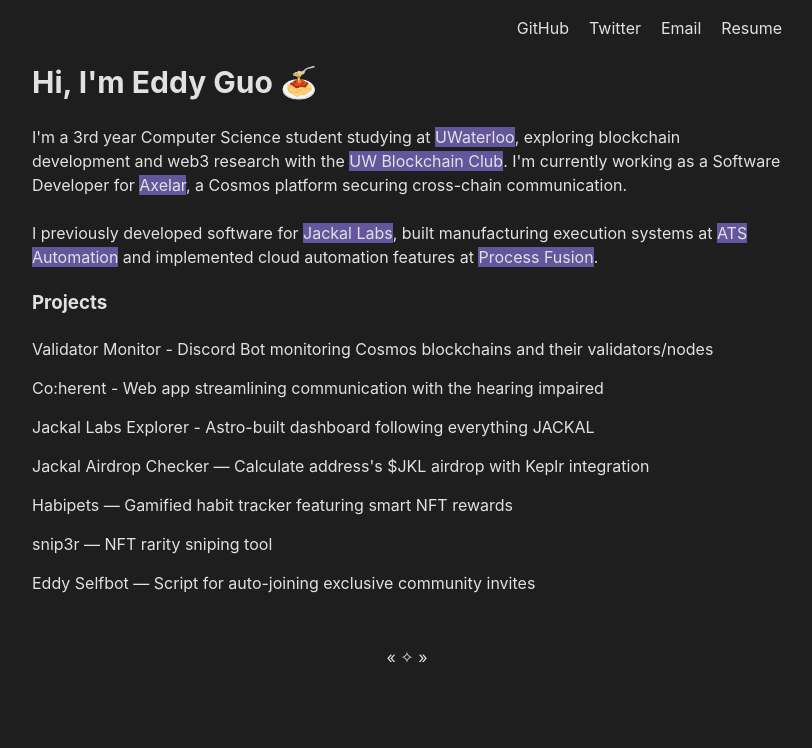
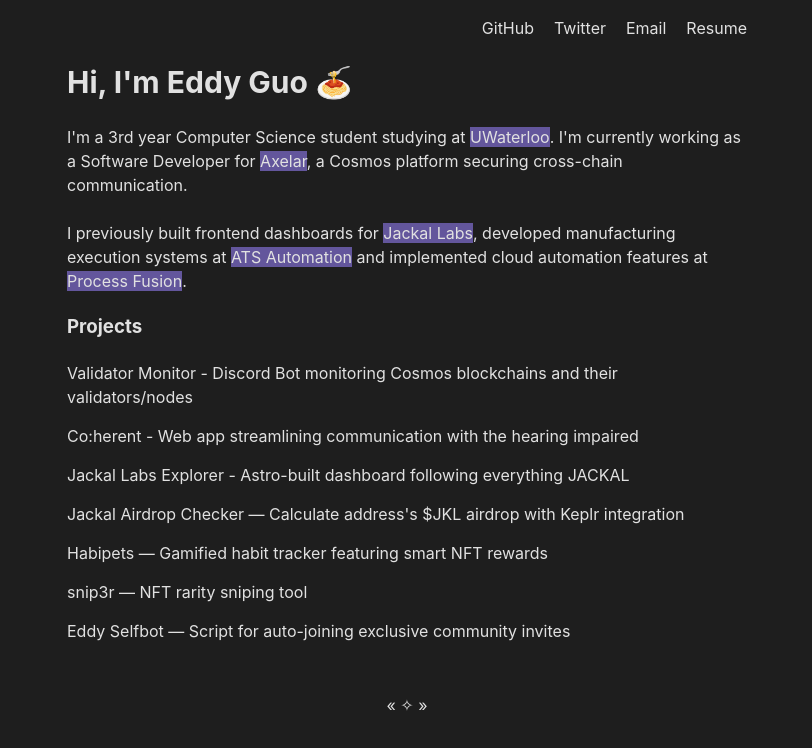
Before and after one commit to eddy-guo/eddyguo-website, a Next.js app: page / in a window 1280 px wide. Shown: the top 748 px of the page, without its empty margins (243-1055 px from the left). Built offline with nearby package versions, Linux system fonts and the light colour scheme.

Commit message:
resume update, sizing+content update

```diff
--- a/pages/index.js
+++ b/pages/index.js
@@ -27,7 +27,8 @@
           <a
             href="/Eddy_Guo_Resume.pdf"
             target="_blank"
-            rel="noopener noreferrer">
+            rel="noopener noreferrer"
+          >
             Resume
           </a>
         </li>
@@ -42,21 +43,17 @@
             <Link href="https://uwaterloo.ca/">
               <a target="_blank">UWaterloo</a>
             </Link>
-            , exploring blockchain development and web3 research with the{" "}
-            <Link href="https://twitter.com/uw_blockchain">
-              <a target="_blank">UW Blockchain Club</a>
-            </Link>
             . I'm currently working as a Software Developer for{" "}
             <Link href="https://axelar.network/">
               <a target="_blank">Axelar</a>
             </Link>
             , a Cosmos platform securing cross-chain communication.
             <br />
-            <br /> I previously developed software for{" "}
+            <br /> I previously built frontend dashboards for{" "}
             <Link href="https://jackalprotocol.com/">
               <a target="_blank">Jackal Labs</a>
             </Link>
-            , built manufacturing execution systems at{" "}
+            , developed manufacturing execution systems at{" "}
             <Link href="https://atsautomation.com/">
               <a target="_blank">ATS Automation</a>
             </Link>{" "}
--- a/styles/global.css
+++ b/styles/global.css
@@ -4,7 +4,7 @@
   margin: auto;
   margin-bottom: 1em;
   padding: 0px 10px 0px 10px;
-  width: 770px;
+  width: 700px;
   font-family: -apple-system, BlinkMacSystemFont, Segoe UI, Roboto, Oxygen,
     Ubuntu, Cantarell, Fira Sans, Droid Sans, Helvetica Neue, sans-serif;
   line-height: 1.5;
```
Also changed, not shown: 2 other files (tests, documents, lock files or other folders).
